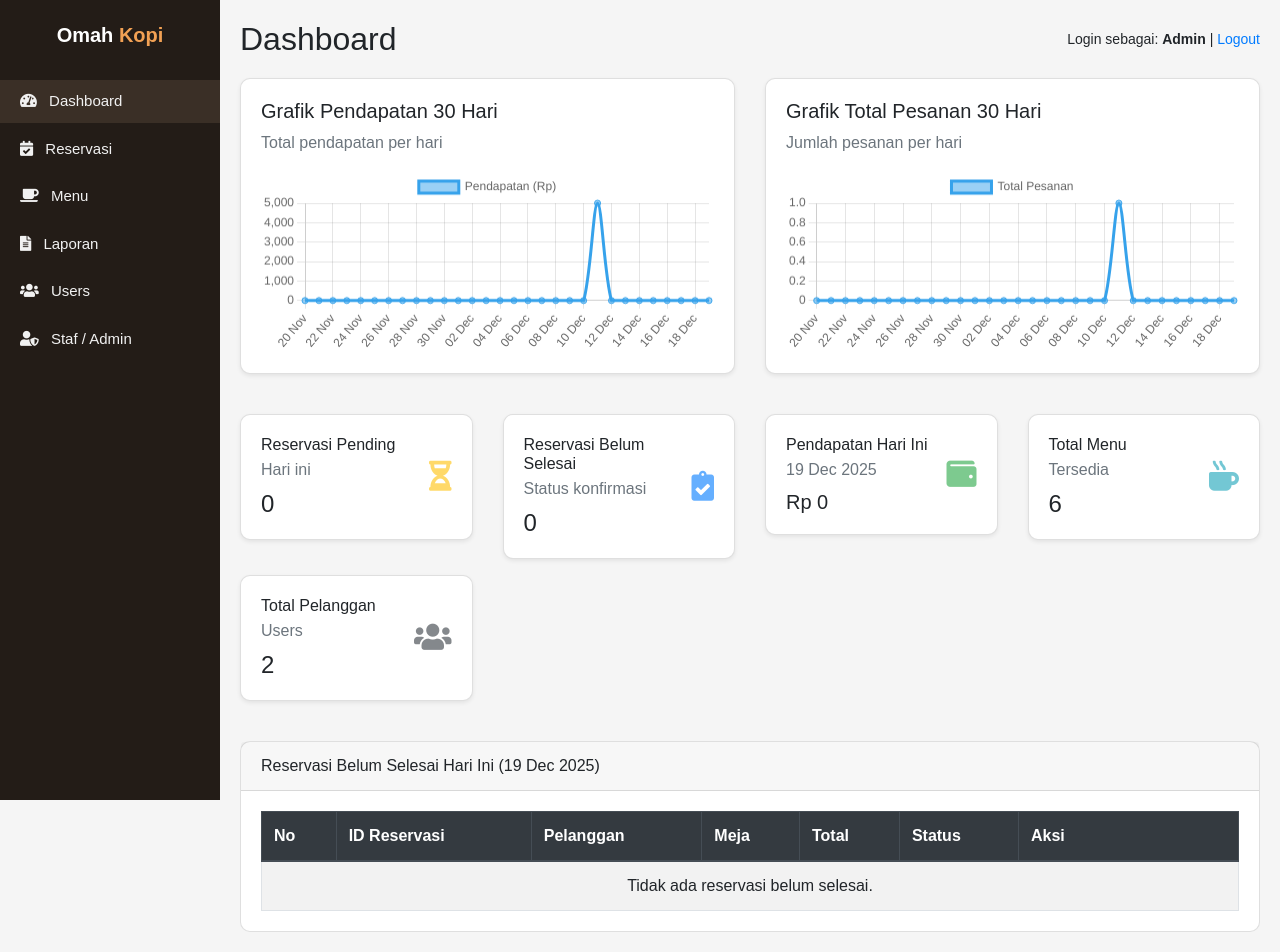
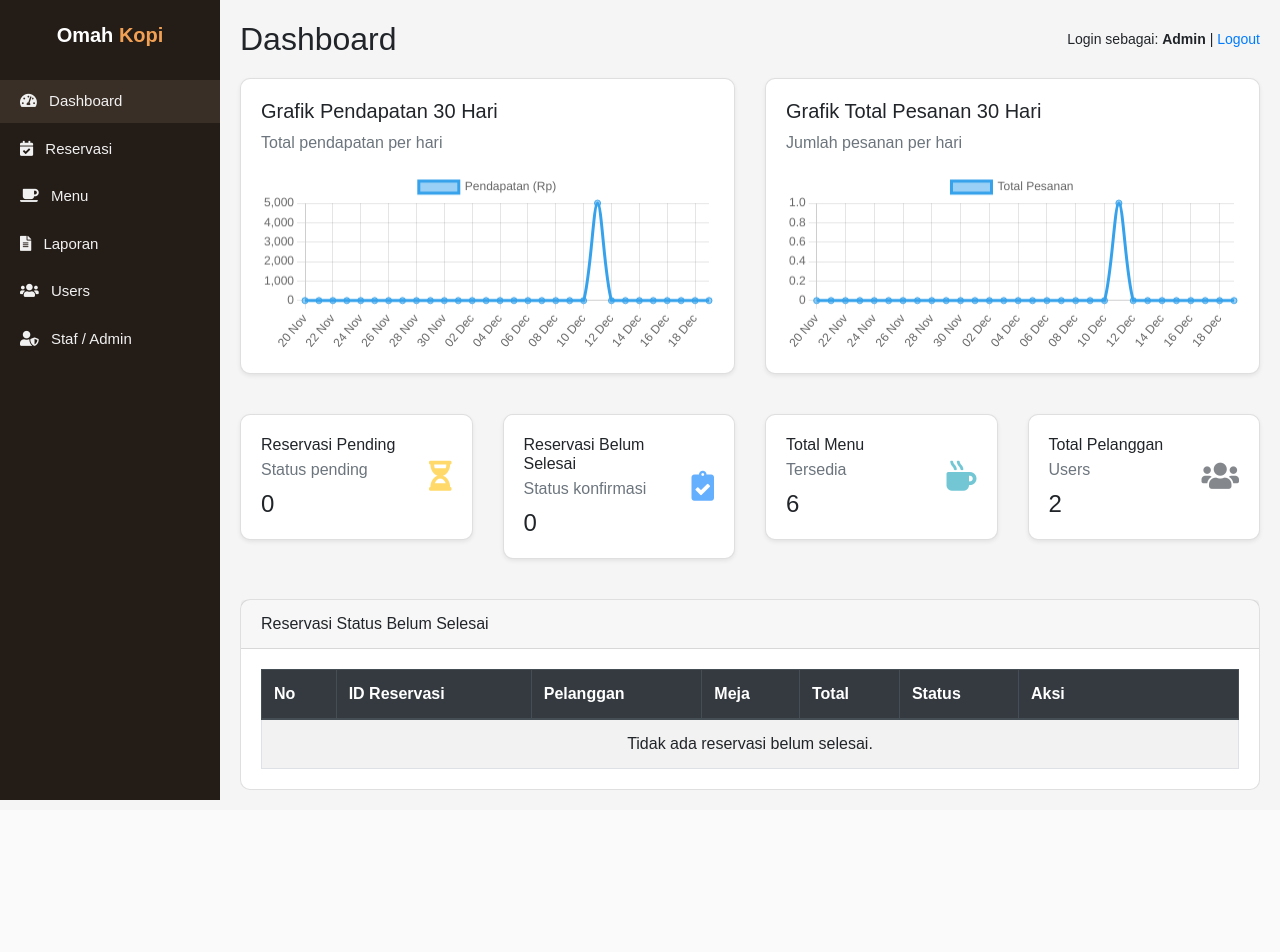
Before and after one commit to AsriBeng/projek1.github.io, a PHP site: page /dashboard.php in a window 1280 px wide. After the commit the page ends 800 px from the top, so only its background shows below. Run offline with PHP 8.4, Linux system fonts and the light colour scheme; data comes from the database, SQL or seed files in the repository.

Commit message:
grafik dashboard

```diff
--- a/dashboard.php
+++ b/dashboard.php
@@ -2,22 +2,12 @@
 session_start();
 require 'config.php'; // $conn
 
-// ================== PENDAPATAN HARI INI ==================
-$sqlPendapatanHariIni = "
-    SELECT IFNULL(SUM(total_transaksi),0) AS pendapatan_hari_ini
-    FROM tb_transaksi
-    WHERE DATE(tgl_transaksi) = CURDATE()
-";
-$resPendapatanHariIni = mysqli_query($conn, $sqlPendapatanHariIni);
-$rowPendapatanHariIni = mysqli_fetch_assoc($resPendapatanHariIni);
-$pendapatanHariIni = (int)($rowPendapatanHariIni['pendapatan_hari_ini'] ?? 0);
 
 // ================== CARD 1: RESERVASI PENDING (HARI INI) ==================
 $sqlReservasiPending = "
     SELECT COUNT(*) AS total_pending
     FROM tb_transaksi
     WHERE status = 'pending'
-      AND DATE(tgl_transaksi) = CURDATE()
 ";
 $resReservasiPending = mysqli_query($conn, $sqlReservasiPending);
 $rowReservasiPending = mysqli_fetch_assoc($resReservasiPending);
@@ -28,7 +18,6 @@ $sqlReservasiKonfirmasi = "
     SELECT COUNT(*) AS total_konfirmasi
     FROM tb_transaksi
     WHERE status = 'konfirmasi'
-      AND DATE(tgl_transaksi) = CURDATE()
 ";
 $resReservasiKonfirmasi = mysqli_query($conn, $sqlReservasiKonfirmasi);
 $rowReservasiKonfirmasi = mysqli_fetch_assoc($resReservasiKonfirmasi);
@@ -99,9 +88,9 @@ $sqlBelumSelesai = "
     LEFT JOIN tb_pelanggan p ON r.id_user = p.id_user
     LEFT JOIN tb_meja m ON r.id_meja = m.id_meja
     WHERE r.status IN ('pending','konfirmasi')
-      AND DATE(r.tgl_transaksi) = CURDATE()
-    ORDER BY r.tgl_transaksi ASC
+    ORDER BY r.tgl_transaksi DESC
 ";
+
 $resBelumSelesai = mysqli_query($conn, $sqlBelumSelesai);
 ?>
 <!DOCTYPE html>
@@ -196,7 +185,7 @@ $resBelumSelesai = mysqli_query($conn, $sqlBelumSelesai);
                     <div class="card-body d-flex justify-content-between align-items-center">
                         <div>
                             <h6 class="card-title mb-1">Reservasi Pending</h6>
-                            <p class="mb-0 text-muted">Hari ini</p>
+                            <p class="mb-0 text-muted">Status pending</p>
                             <h4 class="mt-2 mb-0"><?php echo $totalPending; ?></h4>
                         </div>
                         <div class="card-icon text-warning"><i class="fas fa-hourglass-half"></i></div>
@@ -217,18 +206,6 @@ $resBelumSelesai = mysqli_query($conn, $sqlBelumSelesai);
                 </div>
             </div>
 
-            <div class="col-lg-3 col-md-6 mb-3">
-                <div class="card shadow-sm">
-                    <div class="card-body d-flex justify-content-between align-items-center">
-                        <div>
-                            <h6 class="card-title mb-1">Pendapatan Hari Ini</h6>
-                            <p class="mb-0 text-muted"><?php echo date('d M Y'); ?></p>
-                            <h5 class="mt-2 mb-0">Rp <?php echo number_format($pendapatanHariIni, 0, ',', '.'); ?></h5>
-                        </div>
-                        <div class="card-icon text-success"><i class="fas fa-wallet"></i></div>
-                    </div>
-                </div>
-            </div>
 
             <div class="col-lg-3 col-md-6 mb-3">
                 <div class="card shadow-sm">
@@ -260,7 +237,7 @@ $resBelumSelesai = mysqli_query($conn, $sqlBelumSelesai);
         <!-- ✅ TABEL: RESERVASI BELUM SELESAI (pending + konfirmasi) -->
         <div class="card">
             <div class="card-header">
-                Reservasi Belum Selesai Hari Ini (<?php echo date('d M Y'); ?>)
+                Reservasi Status Belum Selesai
             </div>
             <div class="card-body">
                 <div class="table-responsive">
```
